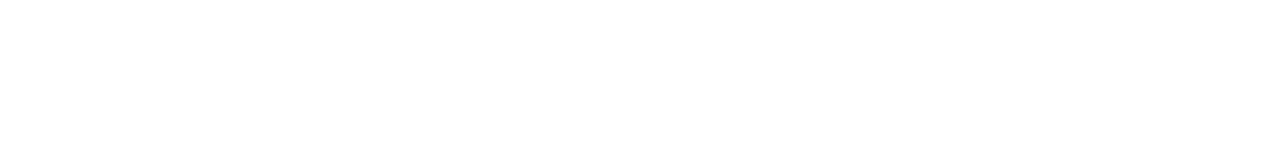
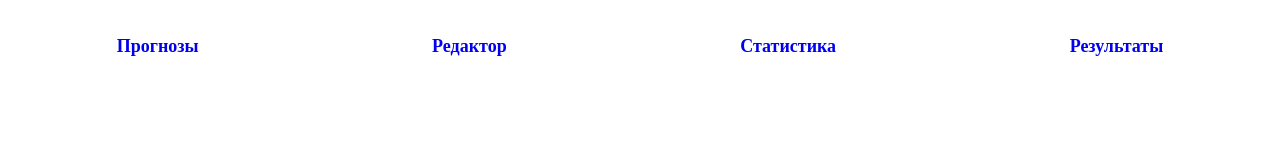
Before and after one commit to userbetsof/secret_project, a plain HTML site: page index.html in a window 1280 px wide. Drawn offline with Linux system fonts and the light colour scheme; the site is published under a folder, as on GitHub Pages, so addresses that start at the root find nothing.

Commit message:
Update index.html

```diff
--- a/index.html
+++ b/index.html
@@ -5,8 +5,8 @@
     <link rel="icon" type="image/svg+xml" href="/vite.svg" />
     <meta name="viewport" content="width=device-width, initial-scale=1.0" />
     <title>Vite + React + TS</title>
-    <script type="module" crossorigin src="/assets/index-Ca5KWh6X.js"></script>
-    <link rel="stylesheet" crossorigin href="/assets/index-DwTPme_a.css">
+    <script type="module" crossorigin src="assets/index-Ca5KWh6X.js"></script>
+    <link rel="stylesheet" crossorigin href="assets/index-DwTPme_a.css">
   </head>
   <body>
     <div id="root"></div>
```
